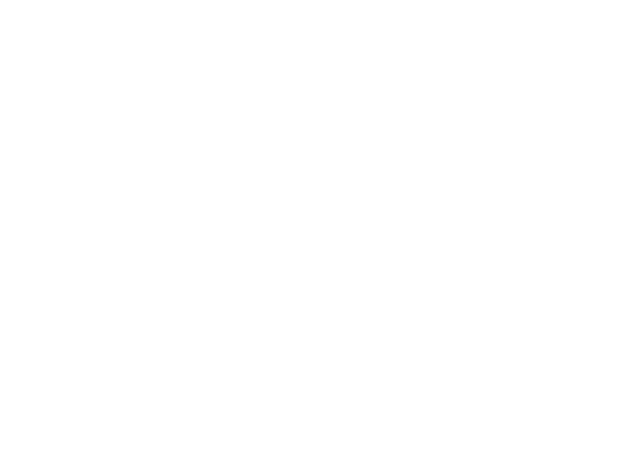
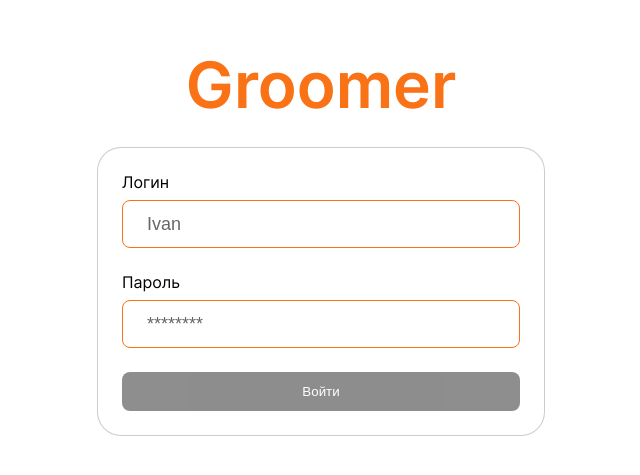
Before and after one commit to IlyaVafin/groom, a React app in the folder frontend/: page /login in a window 1280 px wide. Shown: the part 159-634 px from the top of the page, without its empty margins (319-959 px from the left). Built offline with nearby package versions, Linux system fonts and the light colour scheme; the HTML template or start-up script is replaced by a standard one.

Commit message:
feat: #14 create ui for login form

```diff
--- /dev/null
+++ b/frontend/src/modules/login-form/login-form.module.css
@@ -0,0 +1,41 @@
+.loginForm {
+	display: flex;
+	justify-content: center;
+	align-items: center;
+	flex-direction: column;
+	gap: 24px;
+	width: 100%;
+	min-height: 100vh;
+}
+.heading {
+	color: var(--color-orange);
+}
+.loginFormCard {
+	padding: 24px;
+	max-width: 448px;
+	display: flex;
+	flex-direction: column;
+	gap: 24px;
+	width: 100%;
+}
+.formField {
+	display: flex;
+	flex-direction: column;
+	gap: 8px;
+}
+.formInput {
+	padding-left: 24px;
+	height: 48px;
+	font-size: 18px;
+}
+
+.loginSubmitButton {
+	padding: 12px;
+	border-radius: var(--radius-sm);
+	transition: transform 0.5s ease;
+}
+
+
+.disabled {
+	opacity: 0.5;
+}
--- /dev/null
+++ b/frontend/src/modules/login-form/login-form.tsx
@@ -0,0 +1,62 @@
+import { useEffect, useState } from "react"
+import Button from "../../shared/ui/button/button"
+import Card from "../../shared/ui/card/card"
+import Heading from "../../shared/ui/heading/heading"
+import Input from "../../shared/ui/input/input"
+import styles from "./login-form.module.css"
+const loginRegex = /^[A-Za-z-]+$/
+export default function LoginForm() {
+	const [login, setLogin] = useState("")
+	const [password, setPassword] = useState("")
+	const [disabled, setDisabled] = useState(true)
+	useEffect(() => {
+		function checkFields() {
+			if (!loginRegex.test(login) || !password.length) {
+				setDisabled(true)
+			} else {
+				setDisabled(false)
+			}
+		}
+		checkFields()
+	}, [login, password])
+	return (
+		<form className={styles.loginForm}>
+			<Heading className={styles.heading} as='h1'>
+				Groomer
+			</Heading>
+			<Card className={styles.loginFormCard}>
+				<div className={styles.formField}>
+					<label htmlFor='login'>Логин</label>
+					<Input
+						value={login}
+						onChange={e => setLogin(e.target.value)}
+						className={styles.formInput}
+						variant='white'
+						placeholder='Ivan'
+						type='text'
+						id='login'
+					/>
+				</div>
+				<div className={styles.formField}>
+					<label htmlFor='password'>Пароль</label>
+					<Input
+						value={password}
+						onChange={e => setPassword(e.target.value)}
+						className={styles.formInput}
+						variant='white'
+						placeholder='********'
+						type='password'
+						id='password'
+					/>
+				</div>
+				<Button
+					disabled={disabled}
+					className={`${styles.loginSubmitButton} ${disabled ? styles.disabled : ""}`}
+					variant='black'
+				>
+					Войти
+				</Button>
+			</Card>
+		</form>
+	)
+}
--- a/frontend/src/pages/login.tsx
+++ b/frontend/src/pages/login.tsx
@@ -1,5 +1,9 @@
+import LoginForm from "../modules/login-form/login-form"
+
 export default function LoginPage() {
-  return (
-    <></>
-  )
+	return (
+		<main>
+			<LoginForm/>
+		</main>
+	)
 }
--- a/frontend/src/shared/ui/register-form/register-form.module.css
+++ b/frontend/src/shared/ui/register-form/register-form.module.css
@@ -22,9 +22,10 @@
 }
 .formField input {
 	height: 48px;
-	padding-left: 24px;
-	font-size: 18px;
+	padding-left: 16px;
+	font-size: 16px;
 }
+
 .errorLabel {
 	position: absolute;
 	color: red;
--- a/frontend/src/shared/ui/register-form/register-form.tsx
+++ b/frontend/src/shared/ui/register-form/register-form.tsx
@@ -26,6 +26,7 @@ export default function RegisterForm() {
 							variant='white'
 							type='text'
 							id='full-name'
+              placeholder="Иван Иванов Иванович"
 							autoComplete='name'
 							name='name'
 						/>
@@ -33,7 +34,7 @@ export default function RegisterForm() {
 					</div>
 					<div className={styles.formField}>
 						<label htmlFor='login'>Логин</label>
-						<Input name='login' variant='white' type='text' id='login' />
+						<Input placeholder="Ivan" name='login' variant='white' type='text' id='login' />
 						{loginError && <p className={styles.errorLabel}>{loginError}</p>}
 					</div>
 					<div className={styles.formField}>
@@ -42,6 +43,7 @@ export default function RegisterForm() {
 							variant='white'
 							type='email'
 							autoComplete='email'
+              placeholder="johndoe@gmail.com"
 							id='email'
 							name='email'
 						/>
@@ -56,6 +58,7 @@ export default function RegisterForm() {
 								id='password'
 								autoComplete='new-password'
 								name='new-password'
+                placeholder="********"
 							/>
 							{passwordError && (
 								<p className={styles.errorLabel}>{passwordError}</p>
@@ -67,7 +70,7 @@ export default function RegisterForm() {
 								variant='white'
 								id='confirm-password'
 								type='password'
-								placeholder=''
+								placeholder='********'
 								autoComplete='current-password'
 								name='repeat-password'
 							/>
```
